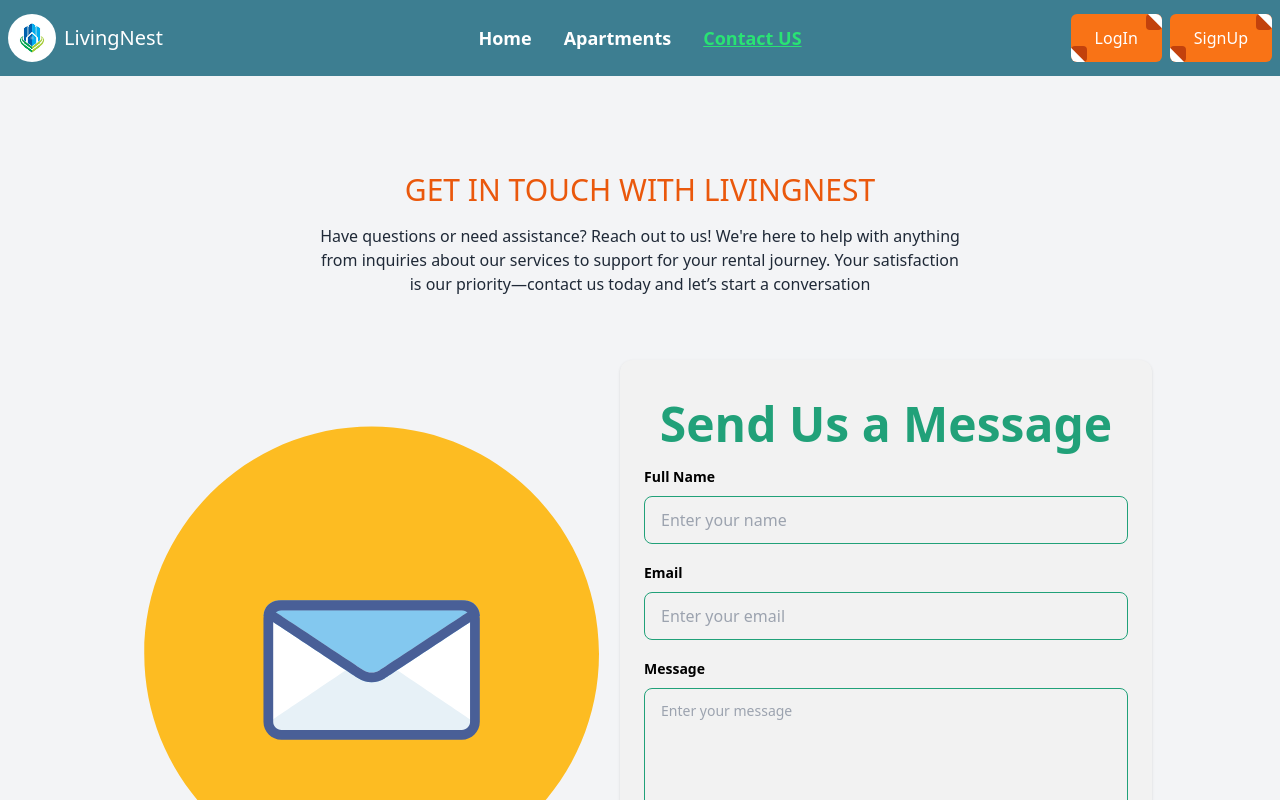
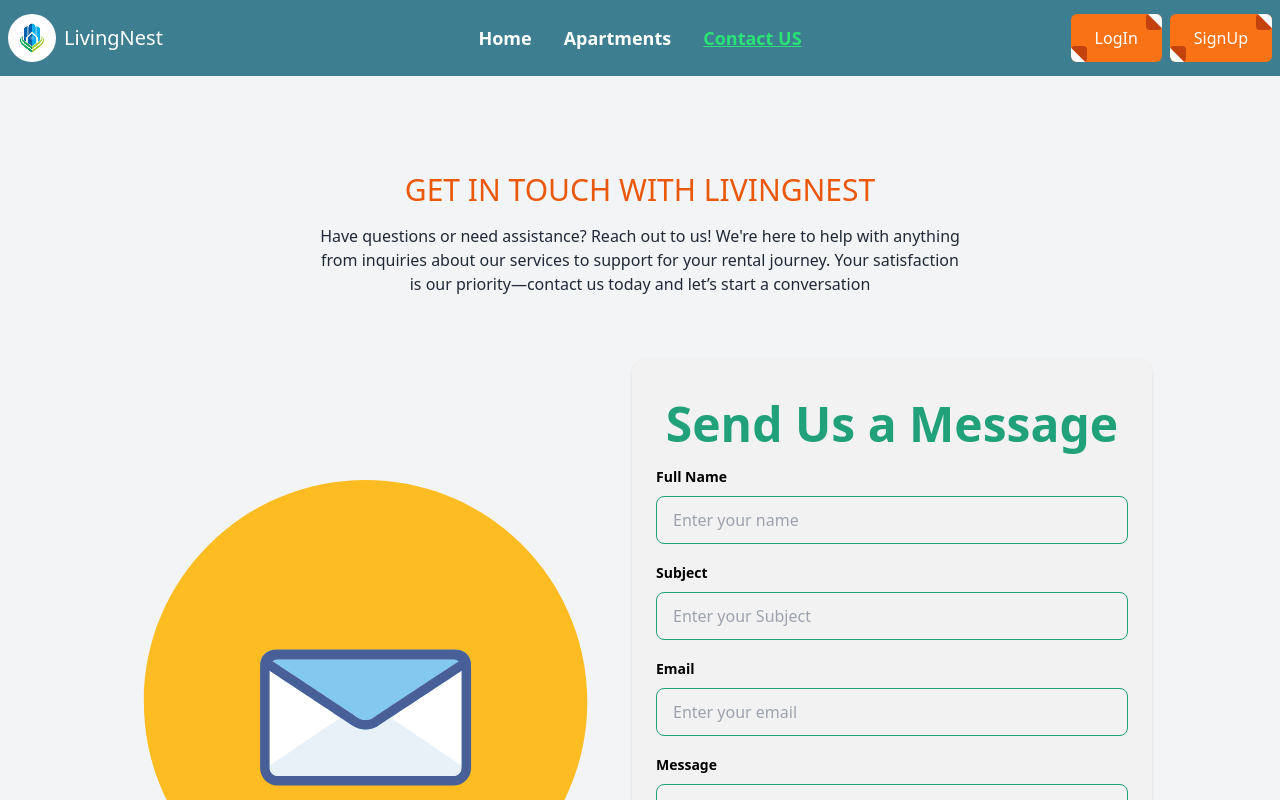
Before and after one commit to arman-miaa/Living-Nest-, a React (Vite) app: page /contact in a window 1280 px wide. Shown: the top 800 px of the page. Built offline with nearby package versions, Linux system fonts and the light colour scheme; no server answers.

Commit message:
added new loader

```diff
--- a/src/pages/Contact.jsx
+++ b/src/pages/Contact.jsx
@@ -35,7 +35,7 @@ const Contact = () => {
         />
       </div>
 
-      <div className="container mx-auto px-6 lg:px-32 flex items-center flex-col md:flex-row gap-2">
+      <div className="container mx-auto px-6 lg:px-32 flex items-center flex-col md:flex-row gap-8">
         {/* Contact Information */}
         <div className="flex-1 ">
           <Lottie animationData={submitLottieData}></Lottie>
@@ -68,6 +68,23 @@ const Contact = () => {
               <input
                 type="text"
                 placeholder="Enter your name"
+                className={`input w-full mt-2 border-accent bg-transparent input-bordered focus:outline-none focus:ring-2 ${
+                  darkMode ? "text-gray-400" : "text-black"
+                }`}
+                required
+              />
+            </div>
+            <div className="mb-4">
+              <label
+                className={`label-text font-semibold ${
+                  darkMode ? "text-gray-400" : "text-black"
+                }`}
+              >
+                Subject
+              </label>
+              <input
+                type="text"
+                placeholder="Enter your Subject"
                 className={`input w-full mt-2 border-accent bg-transparent input-bordered focus:outline-none focus:ring-2 ${
                   darkMode ? "text-gray-400" : "text-black"
                 }`}
--- a/src/pages/Loading.jsx
+++ b/src/pages/Loading.jsx
@@ -8,24 +8,8 @@ const Loading = () => {
       </Helmet>
       {/* From Uiverse.io by clarencedion */}
       <div className="flex items-center justify-center min-h-screen">
-        <div className="relative">
-          <div className="relative w-32 h-32">
-            <div
-              className="absolute w-full h-full rounded-full border-[3px] border-gray-100/10 border-r-primary border-b-primary animate-spin"
-              style={{ animationDuration: "3s" }}
-            ></div>
 
-            <div
-              className="absolute w-full h-full rounded-full border-[3px] border-gray-100/10 border-t-primary animate-spin"
-              style={{
-                animationDuration: "2s",
-                animationDirection: "reverse",
-              }}
-            ></div>
-          </div>
-
-          <div className="absolute inset-0 bg-gradient-to-tr from-primary/10 via-transparent to-primary/5 animate-pulse rounded-full blur-sm"></div>
-        </div>
+        <div className="w-10 h-10 border-4 border-t-orange-500 border-gray-300 rounded-full animate-spin"></div>
       </div>
     </div>
   );
```
